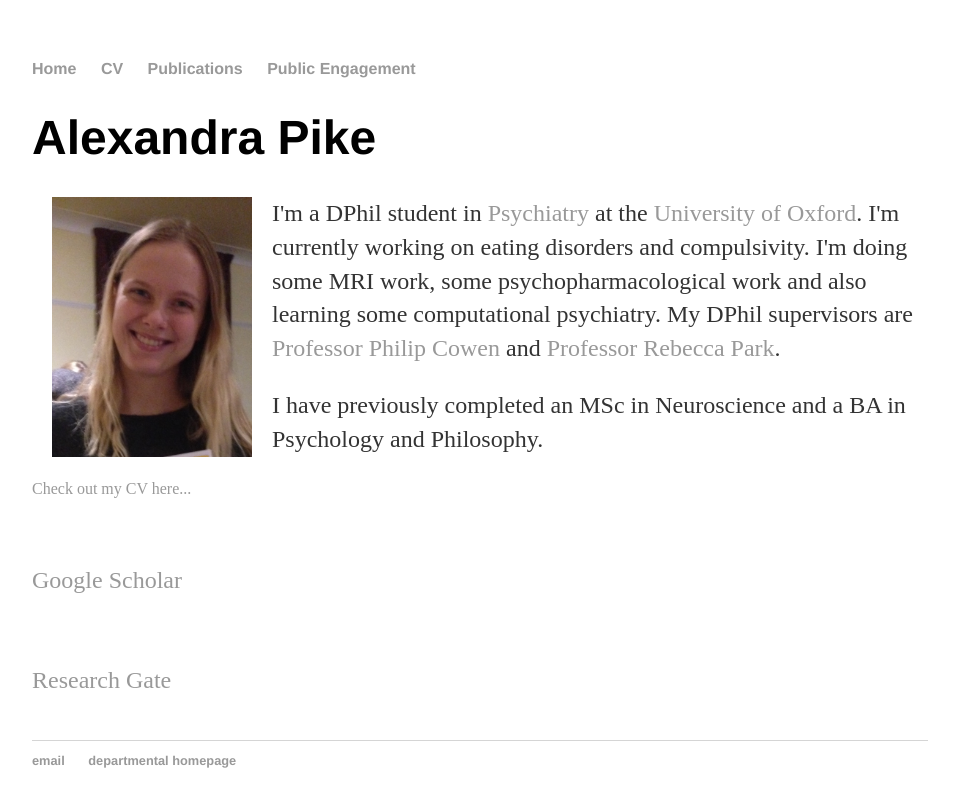
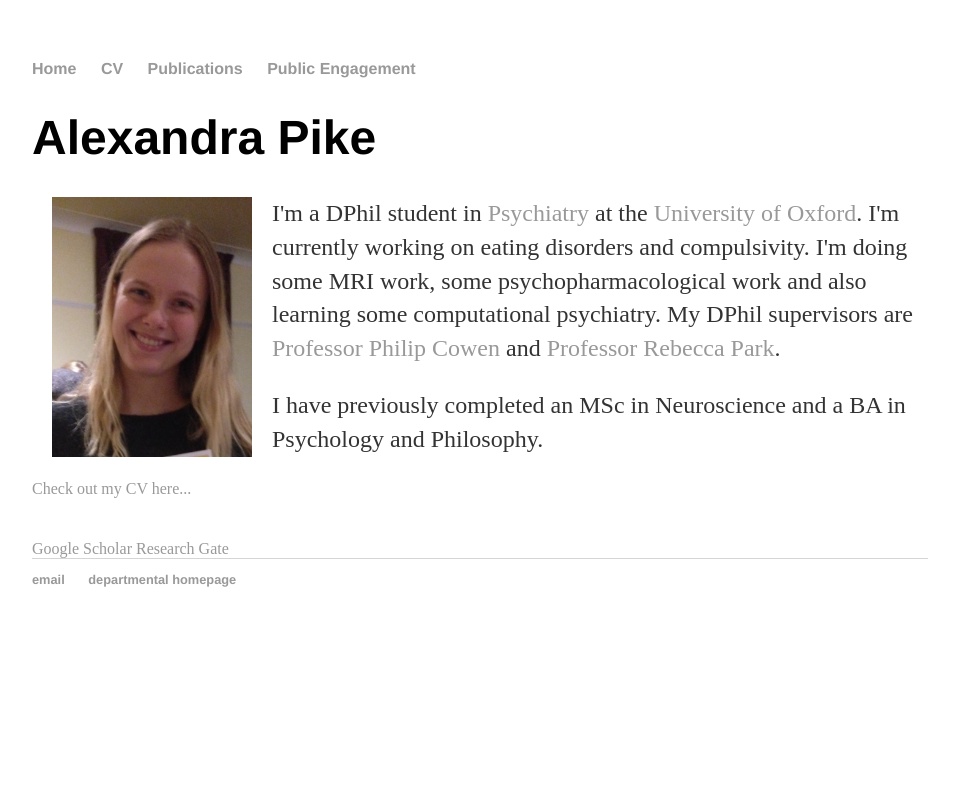
Before and after one commit to apike02/apike02.github.io, a Jekyll site: the page built from index.html, in a window 1280 px wide. Shown: the top 807 px of the page, without its empty margins (160-1119 px from the left). Built offline with Jekyll 4.4.1, drawn with Linux system fonts in a browser that asks for light colours.

```diff
--- a/index.html
+++ b/index.html
@@ -11,8 +11,7 @@ title: Alexandra Pike's website
 	<p>I have previously completed an MSc in Neuroscience and a BA in Psychology and Philosophy.</p>
 		<a href="/cv">Check out my CV here...</a></p>
 <br/>
-<p><a href="https://scholar.google.co.uk/citations?user=XQ8kkegAAAAJ&hl=en">Google Scholar</a></p>
-<br/>
-<p><a href="https://www.researchgate.net/profile/Alexandra_Pike2">Research Gate</a></p>
+<a href="https://scholar.google.co.uk/citations?user=XQ8kkegAAAAJ&hl=en">Google Scholar</a>
+<a href="https://www.researchgate.net/profile/Alexandra_Pike2">Research Gate</a>
 <br/>
 </div><!-- /.blurb -->
```
